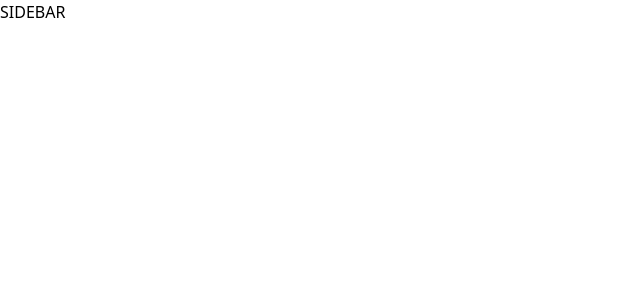
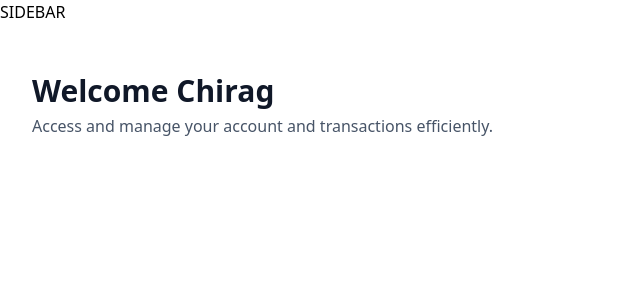
Before and after one commit to Chirag-S-Kotian/blink-bank, a Next.js app: page / in a window 1280 px wide. Shown: the top 300 px of the page, without its empty margins (0-640 px from the left). Built offline with nearby package versions, Linux system fonts and the light colour scheme.

Commit message:
"Refactor HeaderBox component: updated function signature, added className to div, and modified title and subtext rendering"

```diff
--- a/components/HeaderBox.tsx
+++ b/components/HeaderBox.tsx
@@ -1,10 +1,20 @@
+const HeaderBox = ({
+  type = "title",
+  title,
+  subtext,
+  user,
+}: HeaderBoxProps) => {
+  return (
+    <div className="header-box">
+      <h1 className="header-box-title">
+        {title}
+        {type === "greeting" && (
+          <span className="text-bankGradiant">&nbsp;{user}</span>
+        )}
+      </h1>
+      <p className="header-box-subtext">{subtext}</p>
+    </div>
+  );
+};
 
-const HeaderBox = ({type="title", title,subtext,user}: HeaderBoxProps) => {
-  return (
-    <div>
-
-    </div>
-  )
-}
-
-export default HeaderBox
+export default HeaderBox;
```
